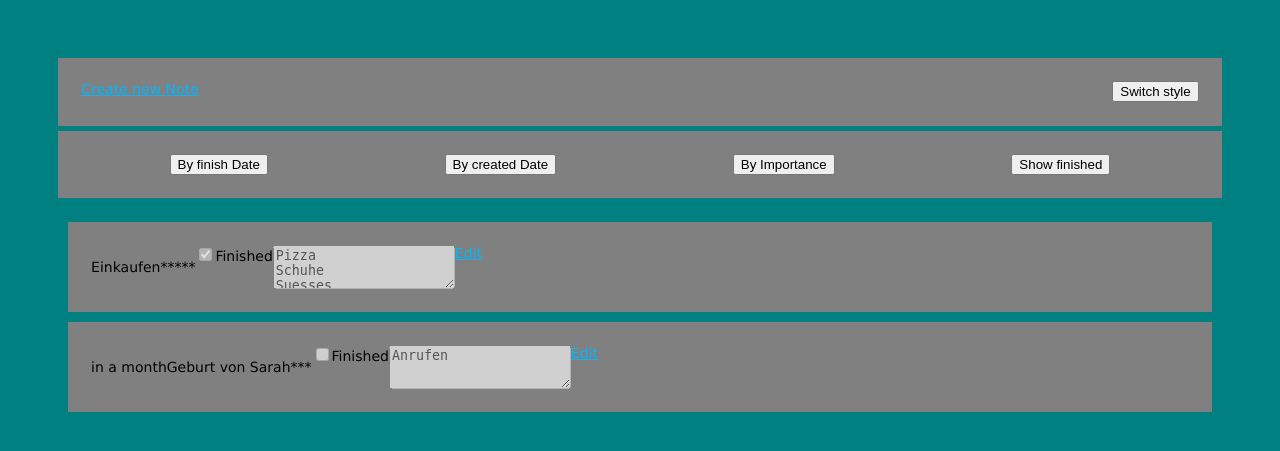
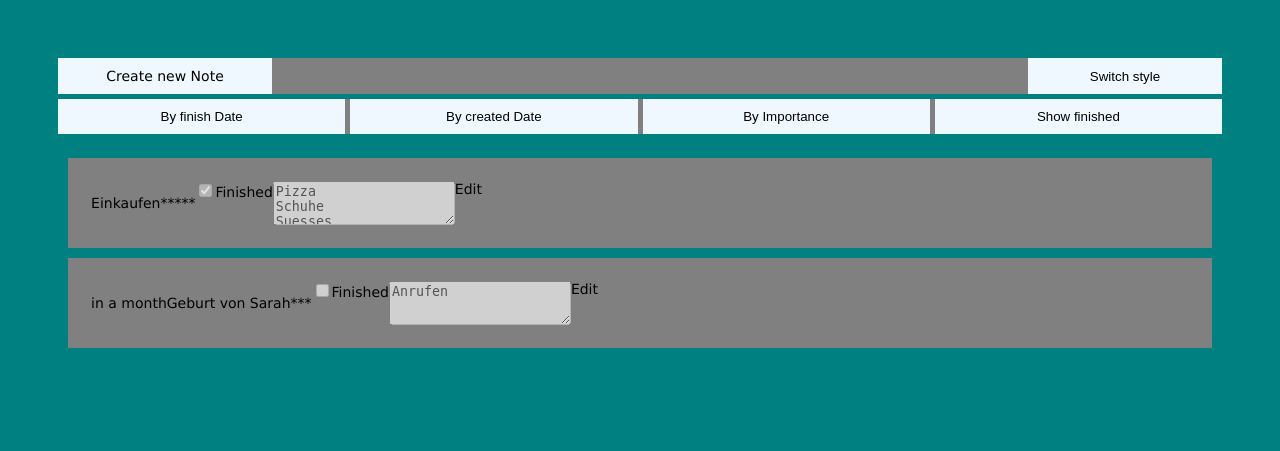
Before and after one commit to rjoehl/wed2-testat, a Node server app: page / in a window 1280 px wide. Shown: the top 451 px of the page. Run offline with Node 20, Linux system fonts and the light colour scheme.

Commit message:
improved design

```diff
--- a/public/stylesheets/style.css
+++ b/public/stylesheets/style.css
@@ -5,54 +5,70 @@ body {
 }
 
 a {
-  color: #00B7FF;
+  color: black;
+  text-decoration: none;
 }
 
 ul{
   list-style-type: none;
 }
 
+button, .button{
+  border: none;
+  width: 100%;
+  background-color: aliceblue;
+  margin: 0px;
+  padding: 10px 10px;
+  text-align: center;
+  cursor: pointer;
+}
+
+
+
 .box1{
-  box-sizing: content-box;
   display: flex;
   flex-direction: row;
   flex-wrap: wrap;
   justify-content: space-between;
   background-color: gray;
 
-  padding: 2% 2% 2% 2%;
   margin-bottom: 5px;
 }
-#create-new-note{
-  display: flex;
-}
-#style-switcher{
-  display: flex;
+#create-new-note, #style-switcher {
+  flex-basis: 16.67%;
 }
 
 .box2{
-  box-sizing: content-box;
   display: flex;
   flex-direction: row;
   flex-wrap: wrap;
   justify-content: space-around;
   background-color: gray;
 
-  padding: 2% 2% 2% 2%;
   margin-bottom: 5px;
 }
-#by-finish-date{
-  display: flex;
+#by-finish-date, #by-created-date, #by-importance{
+  flex: 1;
+  flex-basis: 20%;
+  margin-right: 5px;
 }
-#by-created-date{
-  display: flex;
+
+#show-finished{
+  flex: 1;
+  flex-basis: 20%;
 }
-#by-importance{
-  display: flex;
+@media (max-width: 767px){
+  #by-finish-date{
+    margin-top: 1rem;
+  }
+  #by-finish-date, #by-created-date, #by-importance, #show-finished{
+    flex: 1;
+    flex-basis: 100%;
+    margin-bottom: 1rem;
+    margin-right: 0px;
+  }
 }
-#show-finished{
-  display: flex;
-}
+
 .boxed_notes{
   box-sizing: content-box;
   display: flex;
@@ -62,7 +78,6 @@ ul{
   padding: 5px;
 }
 .note_box{
-  box-sizing: content-box;
   display: flex;
   flex-direction: row;
   flex-wrap: wrap;
@@ -73,8 +88,26 @@ ul{
 
 }
 .newnote_box{
-  box-sizing: content-box;
   display: flex;
   flex-direction: column;
   flex-wrap: nowrap;
 }
+
+#importance {
+  width: 100%;
+}
+
+#submit_buttons{
+  display: flex;
+  flex-direction: row;
+}
+
+#save {
+  flex: 1;
+  flex-basis: 25%;
+  margin-right: 5px;
+}
+#cancel {
+  flex: 1;
+  flex-basis: 25%;
+}
--- a/views/note-form.hbs
+++ b/views/note-form.hbs
@@ -5,11 +5,13 @@
     <label for="description">Description</label>
     <input type="text" id="description">
     <label for="importance">Importance</label>
-    <input type="number" id="importance">
+    <input type="range" id="importance" min="1" max="5">
     <label for="due">Due</label>
     <input type="date" id="due">
     <label><input type="checkbox" id="finished">Finished</label>
 
+    <div id="submit_buttons">
     <button type="submit" id="save">Save</button>
-    <a href="/" id="cancel">Cancel</a>
+    <a href="/" class="button" id="cancel">Cancel</a>
+    </div>
 </form>
--- a/views/notes.hbs
+++ b/views/notes.hbs
@@ -1,6 +1,6 @@
 <form>
     <div class="box1">
-    <a href="/note-form" id="create-new-note">Create new Note</a>
+    <a href="/note-form" class="button" id="create-new-note">Create new Note</a>
     <button type="submit" id="style-switcher">Switch style</button>
     </div>
     <div class="box2">
```
